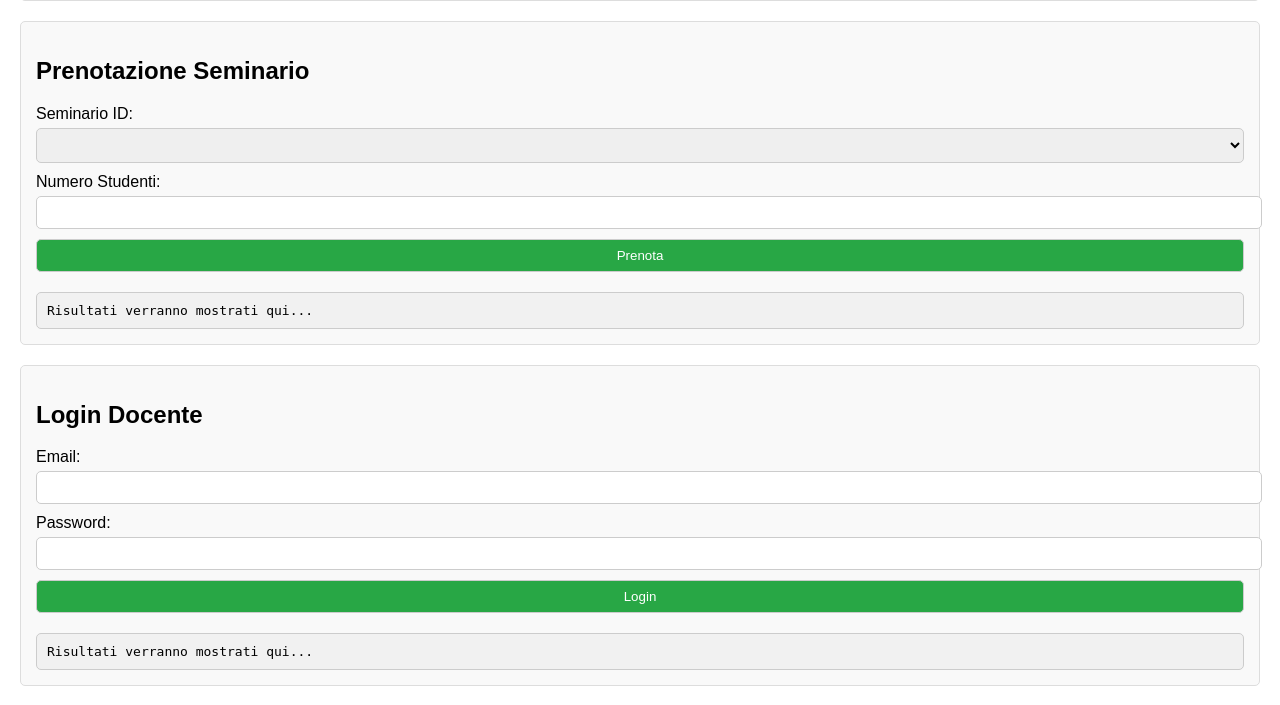
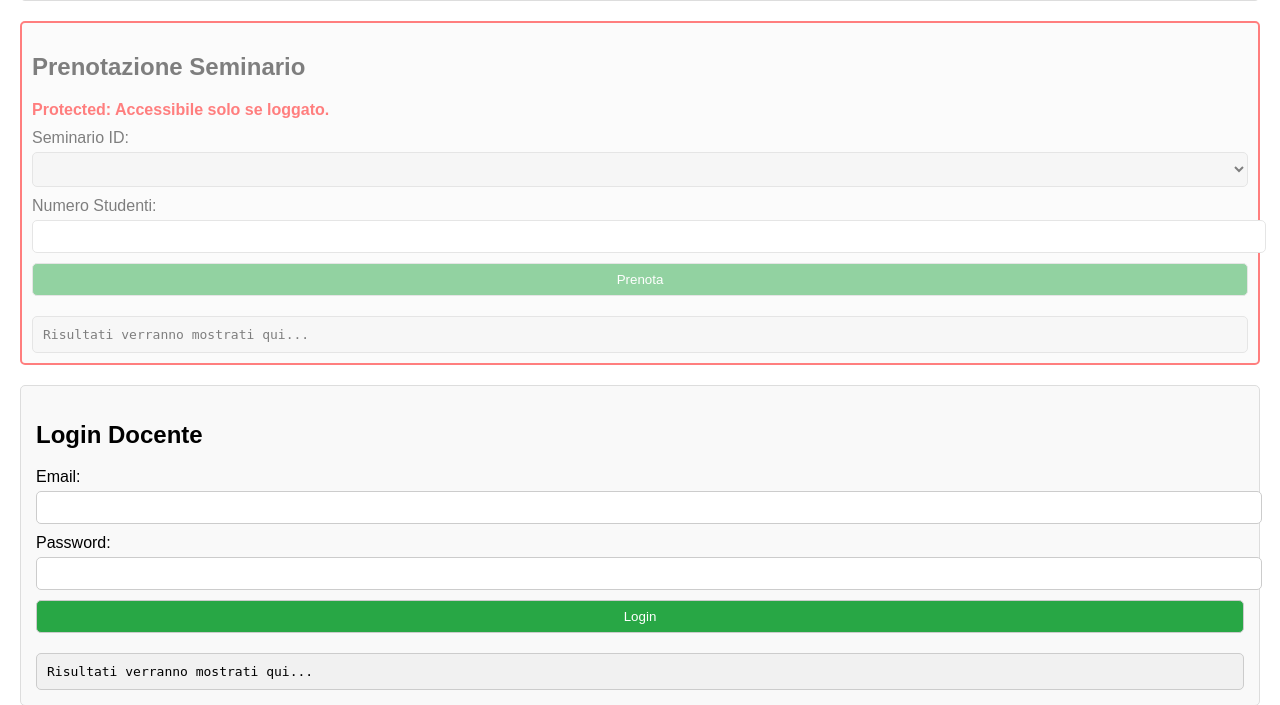
Before and after one commit to FilippoPietroNeri/SPAEsercizio, a Flask app: page / in a window 1280 px wide. Shown: the part 1667-2372 px from the top of the page. Run offline with Flask 3, Linux system fonts and the light colour scheme; data that the repository does not hold is empty.

Commit message:
Added JWT for session management

```diff
--- a/main.py
+++ b/main.py
@@ -1,3 +1,4 @@
+import jwt
 from flask import Flask, render_template, request, jsonify, session
 from utils.db import create_connection
 
@@ -32,9 +33,14 @@ def login():
         if not user:
             return jsonify({ 'error': 'User does not exist'}), 400
 
+        token = jwt.encode(
+            payload=user,
+            key=app.secret_key
+        )
+
         if user['Email'] == userEmail and user['Password'] == userPassword:
             session['logged_in'] = user['ID']
-            return jsonify({ 'message': 'User logged in!' }), 200
+            return jsonify({ 'message': 'User logged in!', 'success': True, 'token': token }), 200
         else:
             return jsonify({ 'error': 'Wrong email or password!'}), 400
 
--- a/static/main.js
+++ b/static/main.js
@@ -2,7 +2,30 @@ document.addEventListener('DOMContentLoaded', () => {
     populateDropdown('/api/aule', 'AulaID');
     populateDropdown('/api/docenti', 'DocenteID');
     populateDropdown('/api/seminari', 'SeminariID');
+    updateUI();
 });
+
+function isLoggedIn() {
+    return !!localStorage.getItem('token');
+}
+
+function updateUI() {
+    const isLogged = isLoggedIn();
+
+    document.getElementById('form-login-docente').style.display = isLogged ? 'none' : 'block';
+    document.getElementById('logout-button').style.display = isLogged ? 'inline-block' : 'none';
+
+    const prenotazioneSection = document.getElementById('seminario-prenotazione-section');
+    const protectedMessage = document.getElementById('protected-message');
+
+    if (isLogged) {
+        prenotazioneSection.classList.remove('hidden');
+        protectedMessage.style.display = 'none';
+    } else {
+        prenotazioneSection.classList.add('hidden');
+        protectedMessage.style.display = 'block';
+    }
+}
 
 function getDataToShow(select)
 {
@@ -113,3 +136,28 @@ async function submitForm(endpoint, formId, outputId) {
         documentEl.style.color = 'red'
     }
 }
+
+function handleLogin() {
+    const formData = new FormData(document.getElementById('form-login-docente'));
+    fetch('/api/login', {
+        method: 'POST',
+        body: JSON.stringify(Object.fromEntries(formData)),
+        headers: { 'Content-Type': 'application/json' }
+    })
+        .then(response => response.json())
+        .then(data => {
+            console.log(data)
+            if (data.success) {
+                localStorage.setItem('token', data.token);
+                updateUI();
+                document.getElementById('output-login').textContent = 'Login riuscito!';
+            } else {
+                document.getElementById('output-login').textContent = 'Errore: ' + data.message;
+            }
+        });
+}
+
+function handleLogout() {
+    localStorage.removeItem('token');
+    updateUI();
+}
--- a/static/styles.css
+++ b/static/styles.css
@@ -66,3 +66,18 @@ input[type="submit"] {
 input[type="submit"]:hover {
     background-color: #218838;
 }
+
+.protected-message {
+    color: red;
+    font-weight: bold;
+    margin-bottom: 10px;
+}
+#seminario-prenotazione-section {
+    border: 2px solid red;
+    padding: 10px;
+    border-radius: 5px;
+    position: relative;
+}
+#seminario-prenotazione-section.hidden {
+    opacity: 0.5;
+}
--- a/templates/index.html
+++ b/templates/index.html
@@ -59,8 +59,9 @@
         <div id="output-inserimento" class="output">Risultati verranno mostrati qui...</div>
     </div>
 
-    <div class="block">
+    <div class="block" id="seminario-prenotazione-section">
         <h2>Prenotazione Seminario</h2>
+        <p id="protected-message" class="protected-message" style="display: none;">Protected: Accessibile solo se loggato.</p>
         <form id="form-prenotazione-seminario" onsubmit="event.preventDefault(); submitForm('/api/book', 'form-prenotazione-seminario', 'output-prenotazione');">
             <label for="SeminariID">Seminario ID:</label>
             <select id="SeminariID" name="SeminariID" required></select>
@@ -71,9 +72,10 @@
         <div id="output-prenotazione" class="output">Risultati verranno mostrati qui...</div>
     </div>
 
+
     <div class="block">
         <h2>Login Docente</h2>
-        <form id="form-login-docente" onsubmit="event.preventDefault(); submitForm('/api/login', 'form-login-docente', 'output-login');">
+        <form id="form-login-docente" onsubmit="event.preventDefault(); handleLogin();">
             <label for="Email">Email:</label>
             <input type="email" id="Email" name="Email" required>
             <label for="Password">Password:</label>
@@ -81,7 +83,9 @@
             <input type="submit" value="Login">
         </form>
         <div id="output-login" class="output">Risultati verranno mostrati qui...</div>
+        <button id="logout-button" style="display: none;" onclick="handleLogout()">Logout</button>
     </div>
+
 
     <script src="{{ url_for('static', filename='main.js') }}"></script>
 </body>
```
Also changed, not shown: .gitpod.yml (added).
